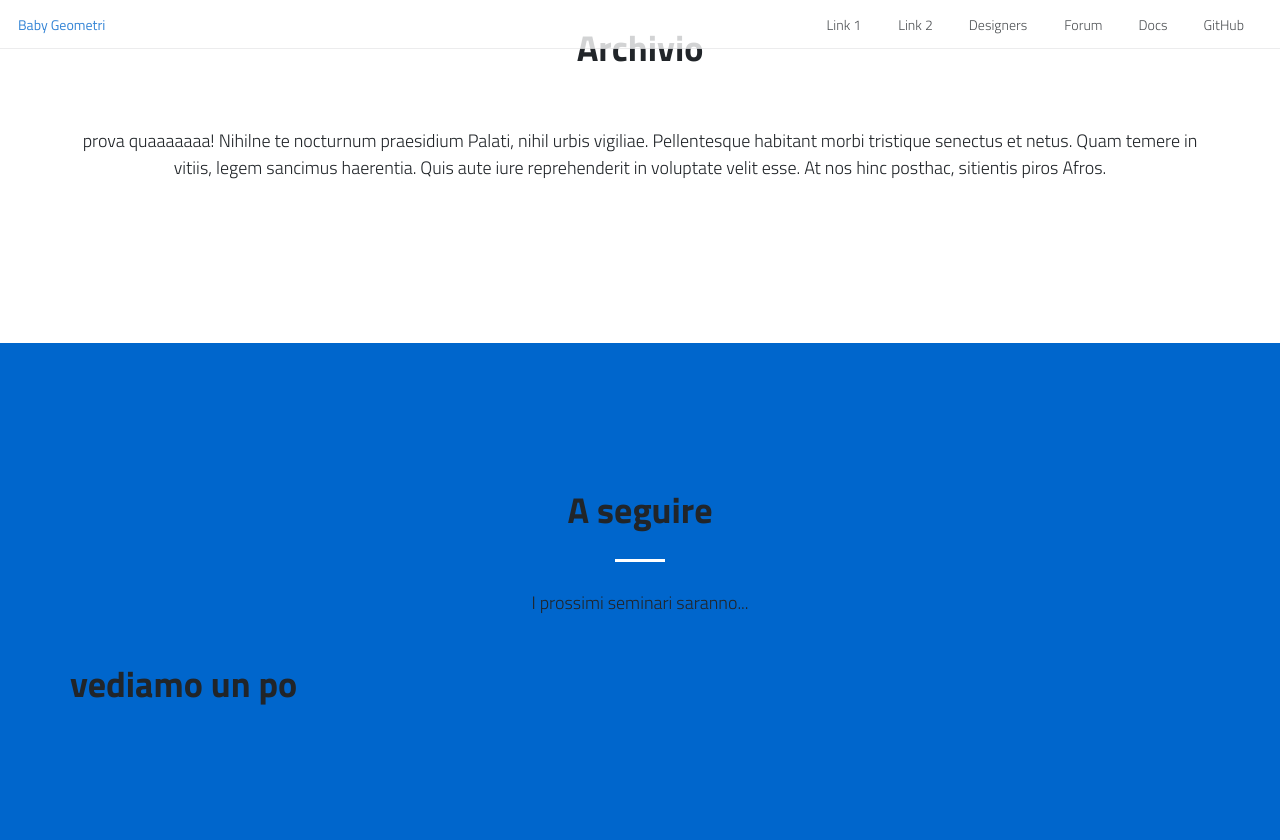
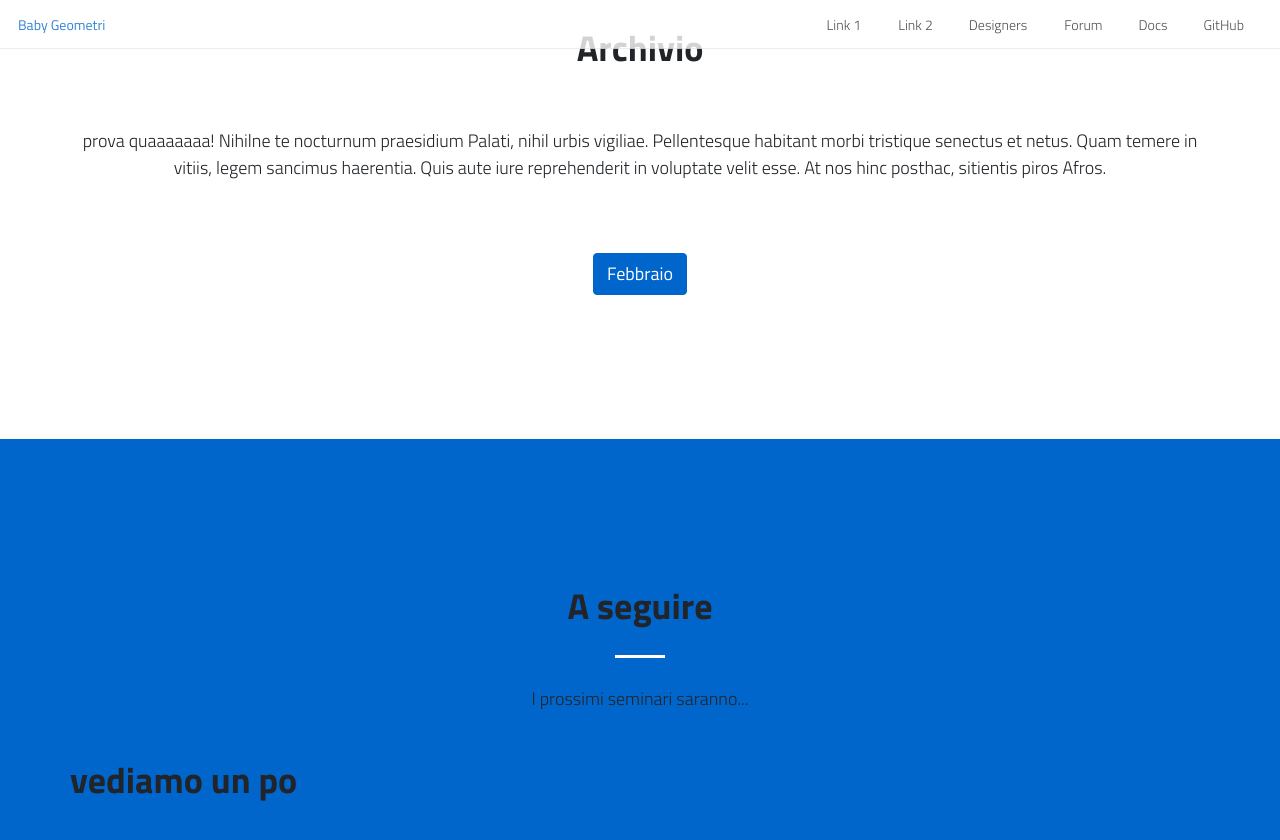
Before and after one commit to baby-geometri/baby-geometri.github.io, a Jekyll site: the page built from index.md, in a window 1280 px wide and 900 px high, scrolled down 1986 px. Shown: the top 840 px of the window. Built offline with Jekyll 4.4.1, drawn with Linux system fonts in a browser that asks for light colours; nearby versions of some CDN libraries.

Commit message:
Update default.html

```diff
--- a/_layouts/default.html
+++ b/_layouts/default.html
@@ -107,7 +107,12 @@
         {{ site.data.content.archivio.text }}
       </div>
     </div>
-  </div>
+
+      <div class="col-lg-8 mx-auto text-center">
+        <a class="btn btn-primary btn-xl mt-5 js-scroll-trigger" href="./whitepaper"> Febbraio </a>
+      </div>
+
+   </div>
 </section>
 
 
```
